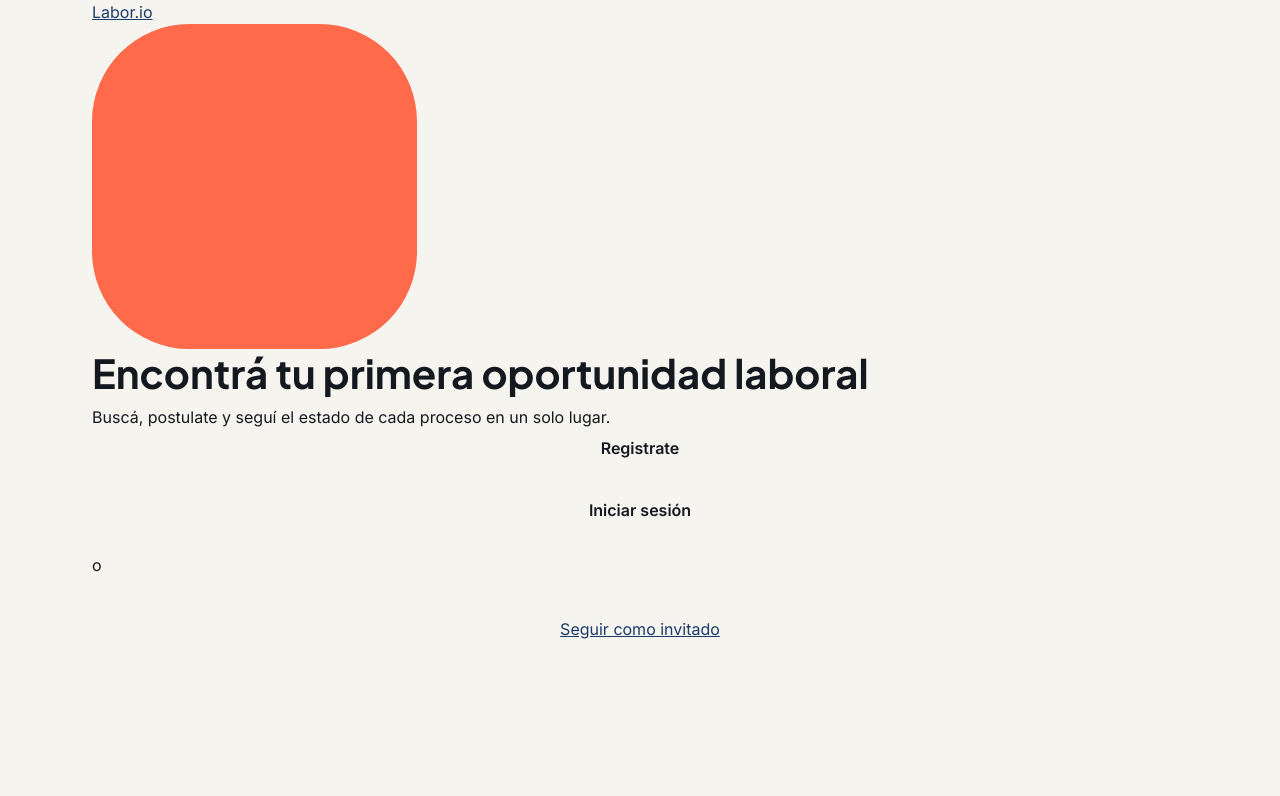
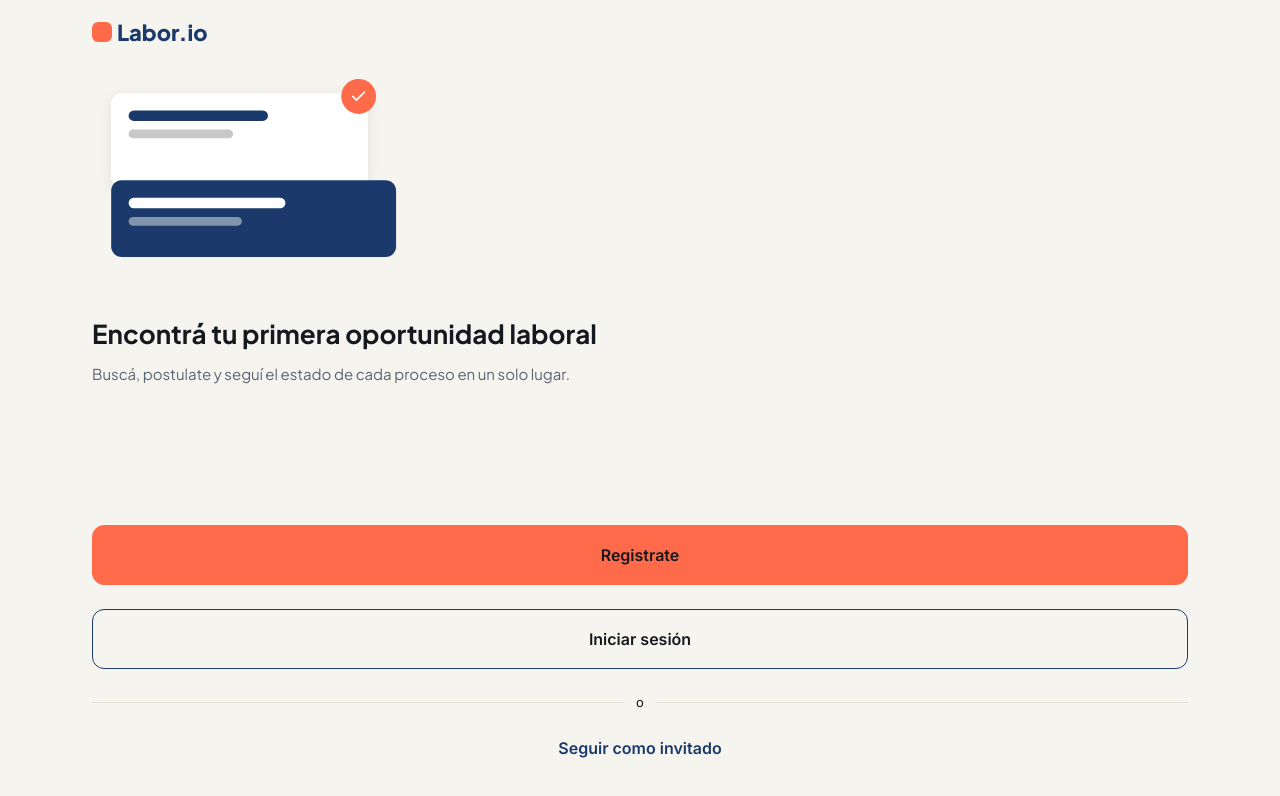
Before and after one commit to JRegi/labor-io-mobile, a website: page index.html in a window 1280 px wide. Drawn offline with Linux system fonts and the light colour scheme.

Commit message:
Made basic layout, home and created Hero.svg

```diff
--- a/index.html
+++ b/index.html
@@ -5,17 +5,20 @@
 <html>
   <head>
     <meta charset="utf-8" />
+    <meta lang="es" />
     <meta http-equiv="X-UA-Compatible" content="IE=edge" />
     <title>Labor.io</title>
     <meta name="description" content="" />
     <meta name="viewport" content="width=device-width, initial-scale=1" />
-    <link rel="stylesheet" href="css/main.css" />
+
+    <link rel="icon" href="assets/img/brand-mark.svg" type="image/svg+xml" />
     <link rel="preconnect" href="https://fonts.googleapis.com" />
     <link rel="preconnect" href="https://fonts.gstatic.com" crossorigin />
     <link
       href="https://fonts.googleapis.com/css2?family=Inter:wght@400;500;600;700&family=Plus+Jakarta+Sans:wght@400;700;800&display=swap"
       rel="stylesheet"
     />
+    <link rel="stylesheet" href="css/main.css" />
   </head>
   <body class="home-layout d-flex flex-column">
     <header class="site-header container">
@@ -27,11 +30,11 @@
 
     <main class="home-page container flex-grow-1 d-flex flex-column">
       <img
-        src="assets/img/brand-mark.svg"
-        alt="brand-mark"
+        src="assets/img/hero.svg"
+        alt="hero-illustration"
         width="325"
         height="220"
-        class="brand-mark.svg img-fluid align-self-start"
+        class="hero-illustration img-fluid align-self-start"
       />
 
       <h1 class="page-title">Encontrá tu primera oportunidad laboral</h1>
@@ -40,7 +43,7 @@
       </p>
 
       <div class="home-actions d-grid gap-4 mt-auto">
-        <a href="pages/register.html" class="btn bnt-outline-brand btn-lg-cta">Registrate</a>
+        <a href="pages/register.html" class="btn btn-primary btn-lg-cta">Registrate</a>
         <a href="pages/login.html" class="btn btn-outline-brand btn-lg-cta">Iniciar sesión</a>
         <p class="divider-text">o</p>
         <a href="pages/offers.html" class="link-brand text-center">Seguir como invitado</a>
--- a/scss/_home.scss
+++ b/scss/_home.scss
@@ -0,0 +1,34 @@
+// El body ocupa al menos la pantalla visible: así mt-auto empuja las acciones al fondo
+.home-layout {
+  min-height: 100dvh;
+}
+
+// En Home el header es más alto (64 px) que en Oportunidades (56 px)
+.home-layout .site-header {
+  min-height: 4rem;
+}
+
+.hero-illustration {
+  margin-top: 0.5rem; // 8 px
+  margin-bottom: 2rem; // 16 px bajo la ilustración + 16 px sobre el texto
+}
+
+// Título de Home: 26/34
+.home-page .page-title {
+  margin-bottom: 0.75rem; // 12 px hasta el subtítulo
+  font-size: 1.625rem;
+  line-height: 2.125rem;
+}
+
+// Subtítulo de Home: Plus Jakarta Sans 15/22 (pendiente P1 del design system)
+.home-page .page-lead {
+  font-family: $headings-font-family;
+  font-size: 0.9375rem;
+  line-height: 1.375rem;
+  color: $color-ink-muted;
+}
+
+.home-actions {
+  padding-top: 2.5rem; // espacio mínimo de 40 px entre el texto y las acciones
+  padding-bottom: 2.5rem; // 40 px hasta el borde inferior
+}
--- a/scss/_layout.scss
+++ b/scss/_layout.scss
@@ -1 +1,93 @@
 // header y footer compartidos
+// Header con logo (Home y Oportunidades)
+.site-header {
+  display: flex;
+  align-items: center; // centra el logo verticalmente
+  min-height: 3.5rem; // 56 px
+}
+
+// Isotipo + texto "Labor.io"
+.brand-logo {
+  display: inline-flex; // pone isotipo y texto en fila
+  align-items: center;
+  gap: 5px;
+  font-family: $headings-font-family;
+  font-size: 1.375rem; // 22 px
+  font-weight: 800;
+  line-height: 1.625rem; // 26 px
+  color: $color-brand-blue;
+  text-decoration: none;
+}
+
+.brand-mark {
+  width: 1.25rem; // 20 px
+  height: 1.25rem;
+  border-radius: 6px;
+  background-color: $color-coral;
+}
+
+// Título de página: 24/32 por defecto (cada página puede ajustarlo)
+.page-title {
+  margin-bottom: 0;
+  font-size: 1.5rem; // 24 px
+  line-height: 2rem; // 32 px
+}
+
+// Botón grande de 60 px (Home, Register, Login)
+.btn-lg-cta {
+  display: flex; // permite centrar el texto vertical y horizontalmente
+  align-items: center;
+  justify-content: center;
+  min-height: 3.75rem; // 60 px
+  font-size: 1rem;
+  line-height: 1.5rem;
+}
+
+// Botón secundario: borde azul de marca, texto tinta
+.btn-outline-brand {
+  --bs-btn-color: #{$color-ink};
+  --bs-btn-bg: transparent;
+  --bs-btn-border-color: #{$color-brand-blue};
+  --bs-btn-hover-color: #{$color-ink};
+  --bs-btn-hover-bg: #{$color-blue-tint};
+  --bs-btn-hover-border-color: #{$color-brand-blue};
+  --bs-btn-active-color: #{$color-ink};
+  --bs-btn-active-bg: #{$color-blue-tint};
+  --bs-btn-active-border-color: #{$color-brand-blue};
+}
+
+// Link suelto en azul de marca ("Seguir como invitado", "¿Olvidaste tu contraseña?")
+.link-brand {
+  font-weight: 600;
+  color: $color-brand-blue;
+  text-decoration: none;
+
+  &:hover {
+    text-decoration: underline;
+  }
+}
+
+// Divisor "o" / "o con tu mail": línea · texto · línea
+.divider-text {
+  display: flex;
+  align-items: center;
+  gap: 0.75rem; // 12 px entre cada línea y el texto
+  margin-bottom: 0;
+  font-size: 0.8125rem; // 13 px
+
+  // Las dos líneas se dibujan con pseudo-elementos, sin HTML extra
+  &::before,
+  &::after {
+    content: "";
+    flex-grow: 1; // cada línea ocupa la mitad del espacio sobrante
+    border-top: 1px solid $color-line;
+  }
+}
+
+// Foco visible: 3 px azul de marca, separado 2 px (design system 6.1)
+a:focus-visible,
+.btn:focus-visible {
+  outline: 3px solid $color-brand-blue;
+  outline-offset: 2px;
+  box-shadow: none;
+}
```
Also changed, not shown: assets/img/Hero.svg (added), css/main.css.
